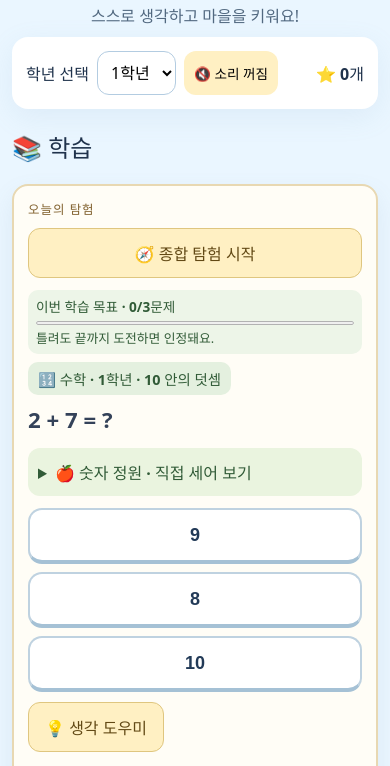
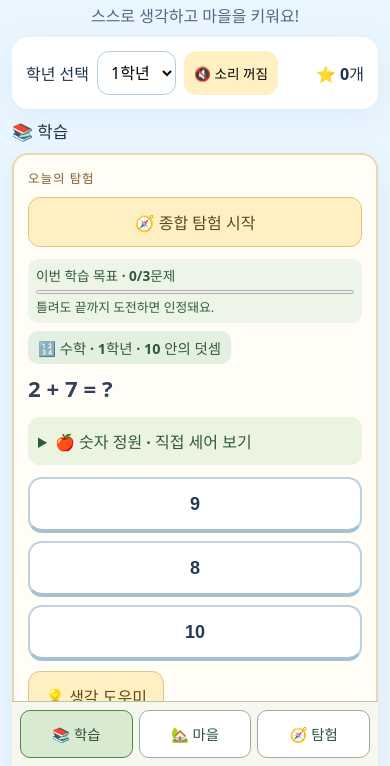
Before and after one commit to jflakeee/study_game, a website built with Vite: page index.html in a window 390 px wide. Shown: the part 78-844 px from the top of the page. Built offline with nearby package versions, Linux system fonts and the light colour scheme.

Commit message:
style: add mobile three-tab navigation and hidden panel semantics

```diff
--- a/src/style.css
+++ b/src/style.css
@@ -95,3 +95,6 @@ button,select{touch-action:manipulation}
 .sentence-bridge-banner{display:grid;justify-items:center;gap:4px;padding:10px;margin:8px 0;background:#e4f2f7;color:#234b60;border-radius:12px}.sentence-bridge-banner span{font-size:1.5rem}.sentence-bridge-banner small{font-size:.8rem}.sentence-bridge .choice{background:#fff6df;border-color:#c4aa77;color:#624915;min-height:56px;line-height:1.5;overflow-wrap:anywhere}.sentence-bridge .choice:focus-visible{outline:4px solid #815600;outline-offset:2px}
 
 .expedition-toggle{min-height:44px;width:100%;margin:4px 0 8px;white-space:normal}.expedition-toggle[aria-pressed=true]{background:#dcefd1;color:#25492b;border-color:#709766}.expedition-status{padding:8px 10px;background:#edf5e8;color:#315b37;border-radius:8px;font-size:.85rem;line-height:1.5;overflow-wrap:anywhere}
+
+/* P6 mobile navigation */
+.view-panel[hidden]{display:none!important}.view-heading{font-size:1.05rem;margin:10px 0}.mobile-nav{position:sticky;bottom:0;z-index:10;display:grid;grid-template-columns:repeat(3,minmax(0,1fr));gap:6px;padding:8px max(8px,env(safe-area-inset-right)) max(8px,env(safe-area-inset-bottom)) max(8px,env(safe-area-inset-left));background:#f6f8ef;border-top:1px solid #b4c8ac}.mobile-nav-button{min-height:48px;min-width:0;padding:8px 4px;border-radius:10px;border:1px solid #9bad96;background:#fff;color:#31513b;font:inherit;font-size:.9rem;cursor:pointer}.mobile-nav-button[aria-pressed=true]{background:#d8ebd1;border-color:#56834c;font-weight:700}.mobile-nav-button:focus-visible{outline:3px solid #815600;outline-offset:2px}
```
